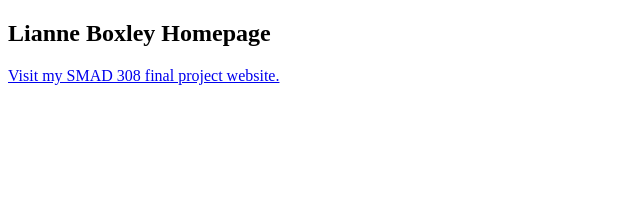
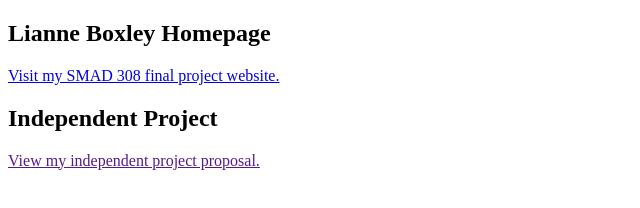
Before and after one commit to boxleylm/boxleylm.github.io, a plain HTML site: page index.html in a window 1280 px wide. Shown: the whole page, without its empty margins (0-640 px from the left). Drawn offline with Linux system fonts and the light colour scheme.

Commit message:
Update index.html

```diff
--- a/index.html
+++ b/index.html
@@ -1,9 +1,15 @@
 <!DOCTYPE html>
 <html>
+    <head>
+    <title>Lianne Boxley</title>
+    </head>
 <body>
 
 <h2>Lianne Boxley Homepage</h2>
 <p><a href="https://boxleylm.github.io/finalproject308/">Visit my SMAD 308 final project website.</a></p>
 
+<h2>Independent Project</h2>
+<p><a href=""> View my independent project proposal.</a></p>
+
 </body>
 </html>
```
